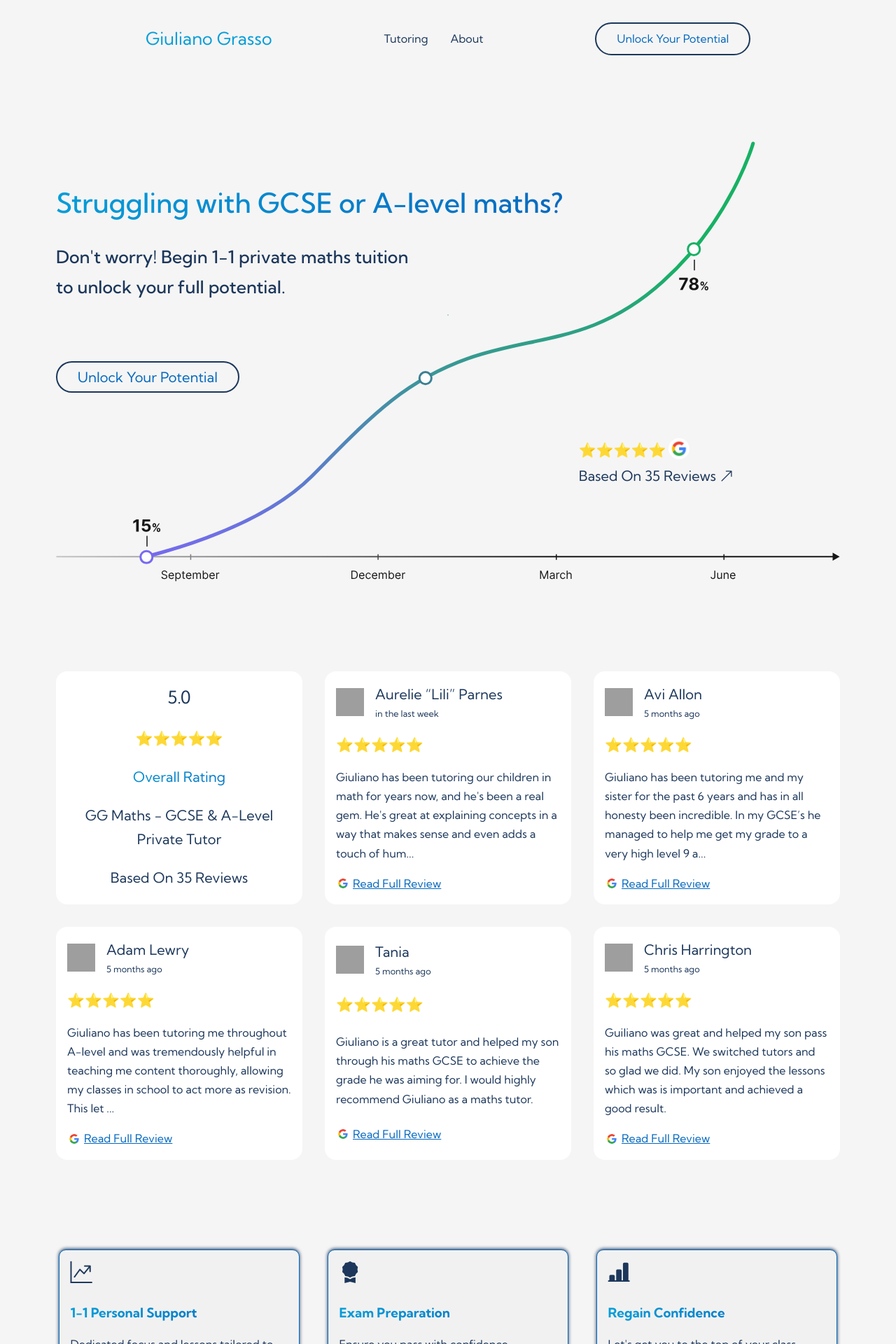
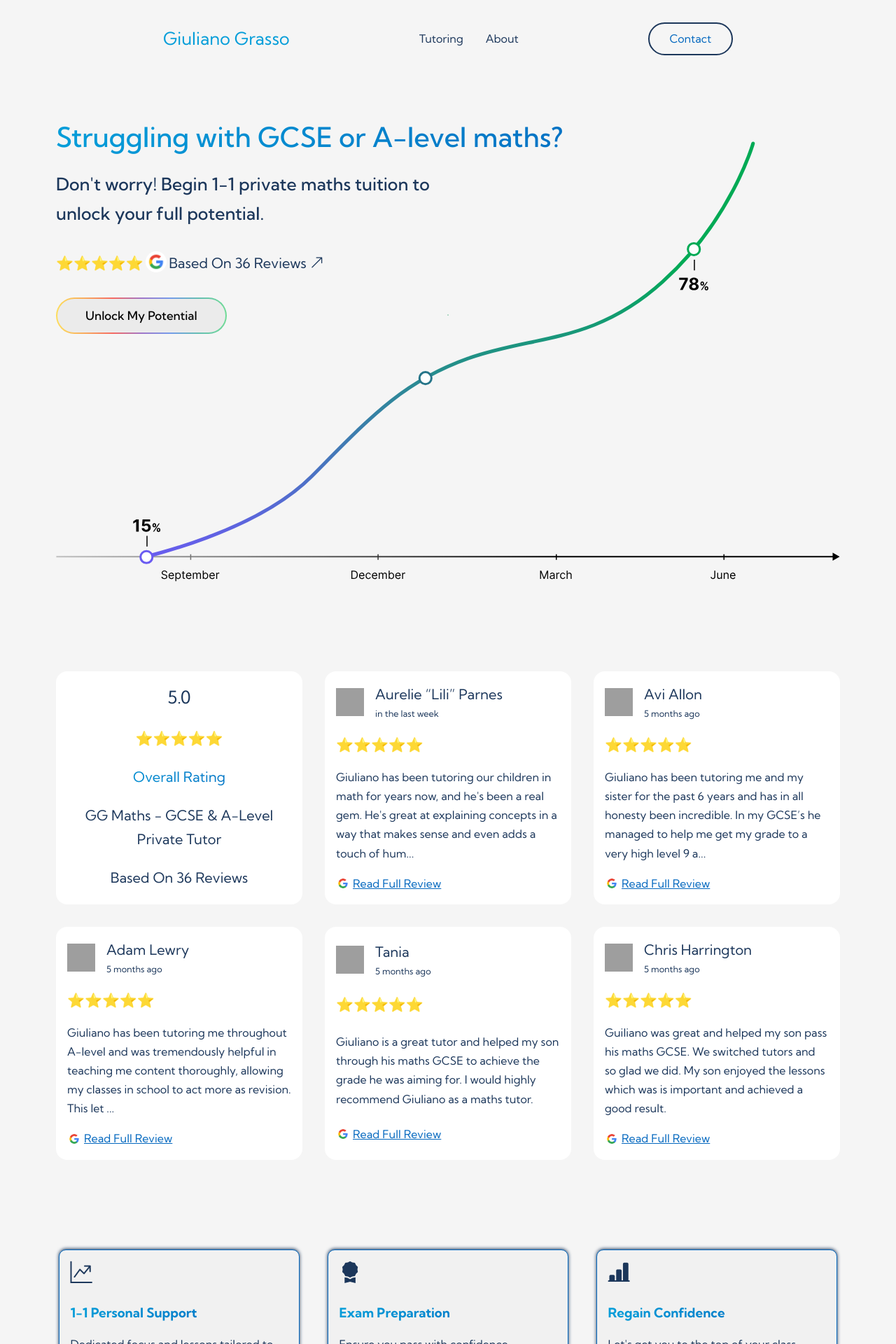
Before and after one commit to GG1982/Jekyll-ggmaths, a Jekyll site: the page built from pages/index.html, in a window 1280 px wide. Shown: the top 1920 px of the page at 70% size. Built offline with Jekyll 4.4.1, drawn with Linux system fonts in a browser that asks for light colours; grey boxes are pictures that could not be loaded.

Commit message:
change hero layout

```diff
--- a/_data/google_reviews.json
+++ b/_data/google_reviews.json
@@ -64,5 +64,5 @@ result: {
         }
     ],
     "url": "https://www.google.com/maps/place/GG+Maths+-+GCSE+%26+A-Level+Private+Tutor/@51.6350783,-0.1409634,17z/data=!4m8!3m7!1s0x48761923e87f01e1:0xb59e62c483b997c!8m2!3d51.6350783!4d-0.1409634!9m1!1b1!16s%2Fg%2F11gmwmc5nt?entry=ttu",
-    "user_ratings_total": 35
+    "user_ratings_total": 36
 }
--- a/_includes/google_reviews.html
+++ b/_includes/google_reviews.html
@@ -14,7 +14,7 @@
             {% if page.rating == 5 %}
                 <div class="review">
                     <div class="review-profile flex-row flex-align-center gap-1">
-                        <img src="{{ page.profile_photo_url}}" width="40px" height="40px" alt="" srcset="">
+                        <img src="{{ page.profile_photo_url }}" width="40px" height="40px" alt="" srcset="">
                         <div>
                             <p>{{ page.author_name }}</p>
                             <p class="font--2">{{ page.relative_time_description }}</p>
--- a/_includes/header.html
+++ b/_includes/header.html
@@ -6,6 +6,6 @@
                 <li><a href="/#tutoring" class="nav-link">Tutoring</a></li>
                 <li><a href="/#about" class="nav-link">About</a></li>
             </ul>
-            <a href="/#contact" class="btn">Unlock your potential</a>
+            <a href="/#contact" class="btn">contact</a>
         </nav>
     </header>
--- a/_sass/base.scss
+++ b/_sass/base.scss
@@ -162,7 +162,7 @@ header {
 
 .hero-body {
   display: grid;
-  grid-template-columns: 2fr 1fr;
+  // grid-template-columns: 2fr 1fr;
   position: relative;
   isolation: isolate;
   padding-bottom: 4rem;
@@ -177,32 +177,31 @@ header {
   background-size: contain;
   background-position: bottom;
   z-index: -1;
-  opacity: 0.9;
+  // opacity: 0.9;
 }
 
-.hero-body > div:nth-child(1) {
-  margin-top: 20%;
-}
 
 .hero-body-title h1,
 .hero-body-title h2 {
-  max-width: 35ch;
+  max-width: 40ch;
   font-weight: 500;
 }
 
 .hero-body-title {
+  margin-top: 5%;
   display: flex;
   flex-direction: column;
-  gap: 4rem;
+  gap: 2rem;
 }
 
-.hero-reviews {
-  grid-column: 2;
-  grid-row: 2;
+.hero-body-title > div:nth-child(1) {
+  display: flex;
+  flex-direction: column;
+  gap: 1rem;
 }
 
+
 .hero-reviews-content {
-  // margin-top: 10%;
   display: flex;
   flex-wrap: wrap;
   gap: 0.2rem;
@@ -210,37 +209,15 @@ header {
 
 
 @media only screen and (min-width: 660px) {
-  .mobile-only {
-    display: none;
-  }
 }
 
 @media only screen and (max-width: 660px) {
-
-  .desktop-only {
-    display: none;
-  }
   .hero {
     min-height: 50vh;
     min-height: 50svh;
   }
-  .hero-body {
-    display: flex;
-    flex-direction: column;
-  }
   .hero-body::after {
     background: none;
-  }
-
-  .hero-reviews {
-    grid-column: 1;
-  }
-
-  .hero-body > div:nth-child(1) {
-    margin-top: 0%;
-  }
-  .hero-reviews-content {
-    margin-top: 20%;
   }
 }
 
--- a/_sass/utility.scss
+++ b/_sass/utility.scss
@@ -186,3 +186,47 @@ a:hover {
 .gap-2 {
   gap: 2em
 }
+
+
+// Buttons
+.bn9 {
+  padding: 2px;
+  outline: 0;
+  font-size: 17px;
+  color: rgb(0, 0, 0);
+  background: -webkit-gradient(
+    linear,
+    left top,
+    right top,
+    from(#fdde5c),
+    color-stop(#f8ab5e),
+    color-stop(#f56a62),
+    color-stop(#a176c8),
+    color-stop(#759beb),
+    color-stop(#65beb3),
+    to(#70db96)
+  );
+  background: linear-gradient(
+    to right,
+    #fdde5c,
+    #f8ab5e,
+    #f56a62,
+    #a176c8,
+    #759beb,
+    #65beb3,
+    #70db96
+  );
+  border-radius: 30px;
+  border: 0;
+  box-shadow: none;
+  cursor: pointer;
+}
+
+.bn9 > span {
+  display: block;
+  padding: 10px 40px;
+  font-size: 17px;
+  font-weight: 500;
+  background: #ebebeb;
+  border-radius: 30px;
+}
--- a/pages/index.html
+++ b/pages/index.html
@@ -3,35 +3,30 @@ layout: default
 title: "Expert Private Maths Tutor | Giuliano Grasso"
 permalink: /
 ---
-
 <main>
-
     <section id="hero" class="hero hero-body">
         <div class="hero-body-title">
             <div>
                 <h1 class="font-3 fancy-text">Struggling with GCSE or A-level maths?</h1>
-                    <br>
-                    <h2 class="font-1 desktop-only">Don't worry! Begin 1-1 private maths tuition to unlock your full potential.</h2>
-                    <br>
-                    <h2 class="font-0 mobile-only">1-1 Private Maths Tutoring</h2>
+                <h2 class="font-1">Don't worry! Begin 1-1 private maths tuition to unlock your full potential.</h2>
+                <!-- <h2 class="font-0 mobile-only">1-1 Private Maths Tutoring</h2> -->
             </div>
 
-                <div class="hero_contact">
-                    <a href="#contact" class="btn font-0">Unlock your potential</a>
-                </div>
-            </div>
-
-            <div class="hero-reviews">
+            <div>
                 <a class=" font-0" target="_blank" rel="noopener" href="https://www.google.com/search?q=ggmaths&rlz=1C5CHFA_enGB1048GB1048&oq=ggmaths+&aqs=chrome.0.69i59j0i546l2j69i60l2.1992j0j4&sourceid=chrome&ie=UTF-8#lrd=0x48761923e87f01e1:0xb59e62c483b997c,1,,,,">
                     <div class="hero-reviews-content">
                         <p>⭐️⭐️⭐️⭐️⭐️</p>
                         <img src="/assets/images/google_g_icon_download.png" alt="" width="30px" height="30px">
-                        <p>based on 35 reviews
+                        {% assign profile_reviews = site.data.google_reviews.result %}
+                        <p>based on {{ profile_reviews.user_ratings_total }} reviews
                             <i class="bi bi-arrow-up-right"></i>
                         </p>
-
                         </div>
                     </a>
+                </div>
+                <div class="hero_contact">
+                    <a href="/#contact"><button class="bn9"><span>Unlock My Potential</span></button></a>
+                </div>
             </div>
         </section>
 
```
Also changed, not shown: 9 other files. Lines whose indentation alone changed are shown as unchanged.
